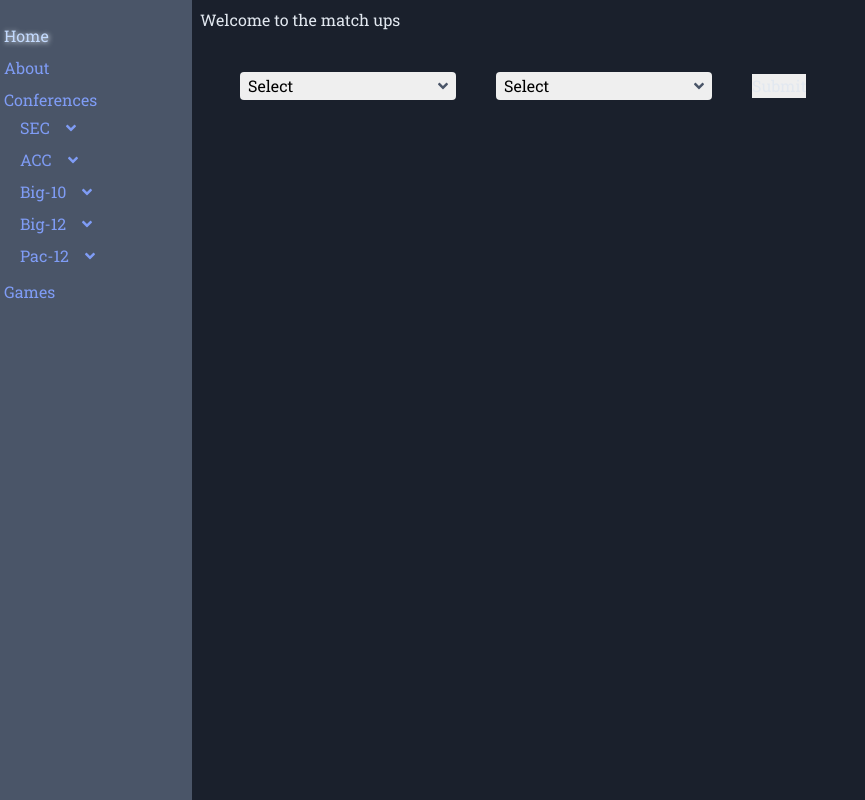
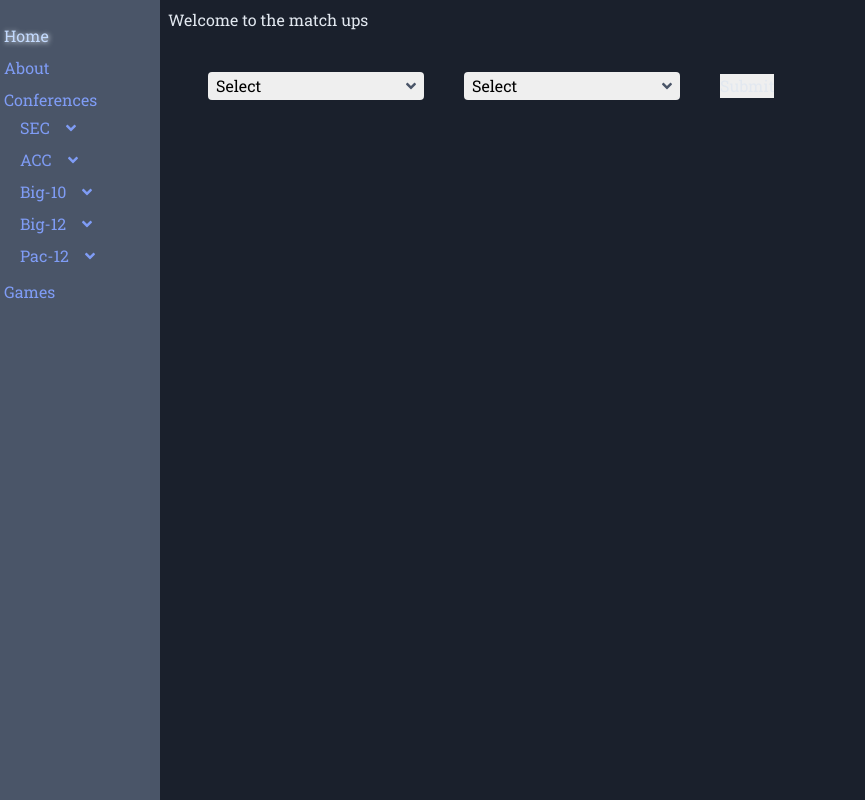
Before and after one commit to LukeOlsen/fumblerooski, a React (Create React App) app in the folder src/client/: page /games in a window 1280 px wide. Shown: the whole page, without its empty margins (0-865 px from the left). Built offline with nearby package versions, Linux system fonts and the light colour scheme.

Commit message:
layout transition to grid.

```diff
--- a/src/client/src/App.js
+++ b/src/client/src/App.js
@@ -15,8 +15,9 @@ function App() {
     <Router>
       <div className="overflow-auto">
         <Route exact path="/" exact component={Home} />
-        <Sidebar className="sm:hidden md:w-3 sm:w-1" />
-        <div className="md:pl-40 flex bg-gray-900 text-gray-300">
+        <div className="grid grid-cols-8">
+          <Sidebar />
+          <div className="md:col-span-7 flex bg-gray-900 text-gray-300">
             <Route exact path="/about" component={About} />
             <Route path="/conferences" component={Conferences} />
             <Route path="/team/:teamName" component={Team} />
@@ -25,6 +26,7 @@ function App() {
             <Route path="/games" component={Games} />
           </div>
         </div>
+      </div>
     </Router>
   );
 }
--- a/src/client/src/components/Games/Games.js
+++ b/src/client/src/components/Games/Games.js
@@ -69,7 +69,7 @@ class Games extends Component {
 
   render() {
     return (
-      <div className="p-2 pl-10 flex-grow max-h-full overflow-y-scroll flex-row h-screen">
+      <div className="p-2 flex-grow max-h-full overflow-y-scroll flex-row h-screen">
         <div>
           <h1>Welcome to the match ups</h1>
         </div>
--- a/src/client/src/components/Sidebar.js
+++ b/src/client/src/components/Sidebar.js
@@ -50,7 +50,7 @@ class Sidebar extends Component {
 
   render() {
     return (
-      <div className="h-screen bg-gray-700 w-1 md:w-48 fixed overflow-auto">
+      <div className="h-screen md:col-span-1 sticky top-0 bg-gray-700 overflow-auto">
         <div className="p-1 pt-6 text-indigo-400 hover:text-indigo-200 text-shadow cursor-pointer ">
           <div>
             <Link className="w-full h-full" to="/">
--- a/src/client/src/components/Teams/Team.js
+++ b/src/client/src/components/Teams/Team.js
@@ -86,7 +86,7 @@ export class Team extends Component {
 
   render() {
     return (
-      <div className="p-2 pl-10 flex-grow max-h-full overflow-y-scroll flex-row min-h-screen">
+      <div className="p-2 flex-grow max-h-screen overflow-y-scroll flex-row">
         {this.props.isLoading ? (
           <Loading />
         ) : (
```
Lines whose indentation alone changed are shown as unchanged.
